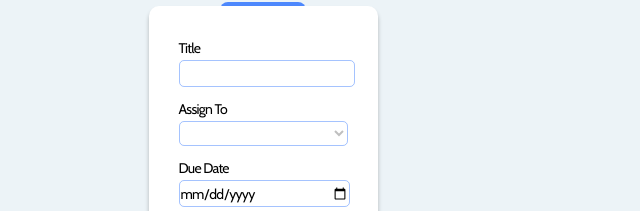
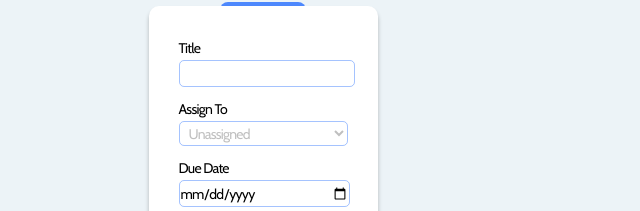
Before and after one commit to j-mcQueen/tasklister, a React (Create React App) app: page / in a window 1280 px wide. Both pictures are taken after a click on the button "Add Task". Shown: the part 234-445 px from the top of the page, without its empty margins (377-1017 px from the left). Built offline with nearby package versions, Linux system fonts and the light colour scheme; the HTML template or start-up script is replaced by a standard one.

Commit message:
Display project list on click

```diff
--- a/src/components/arena/Arena.js
+++ b/src/components/arena/Arena.js
@@ -9,13 +9,14 @@ import NewProject from "./NewProject";
 export default function Arena({...props}) {
     const [tasks, dispatch] = useReducer(taskReducer, []);
     const [projectModal, setProjectModal] = useState(false);
-    const [projects, setProjects] = useState([]);
+    const [projects, setProjects] = useState([{ id: "Unassigned", title: "Unassigned"}]);
 
     const addTask = ({...props}) => {
         dispatch({
             type: "added",
             id: props.taskTitle,
             title: props.taskTitle,
+            project: props.taskProject,
             date: props.taskDate,
             prio: props.taskPrio,
         });
@@ -136,6 +137,7 @@ export default function Arena({...props}) {
                     task={props.task}
                     setTask={props.setTask}
                     addTask={addTask}
+                    projects={projects}
                 />
                 :
                 projectModal
--- a/src/components/arena/NewProject.js
+++ b/src/components/arena/NewProject.js
@@ -18,7 +18,7 @@ export default function NewProject({...props}) {
                 <div className="project-btns">
                         <button
                             className="green"
-                            type="button"
+                            type="submit"
                             onClick={() => {
                                 props.setProjects([
                                     ...props.projects,
--- a/src/components/arena/NewTask.js
+++ b/src/components/arena/NewTask.js
@@ -3,6 +3,7 @@ import { useState } from "react";
 
 export default function NewTask({...props}) {
     const [taskTitle, setTaskTitle] = useState("");
+    const [taskProject, setTaskProject] = useState("");
     const [taskDate, setTaskDate] = useState("");
     const [taskPrio, setTaskPrio] = useState("high");
     return (
@@ -26,8 +27,20 @@ export default function NewTask({...props}) {
                     <fieldset>
                         <div>
                             <label htmlFor="task-project">Assign To</label>
-                            <select name="task-project" id="task-project">
-
+                            <select
+                                name="task-project"
+                                id="task-project"
+                                onChange={e => {
+                                    setTaskProject(e.target.value);
+                                }}
+                                >
+                                {
+                                    props.projects.map(project => (
+                                        <option value={project.title}>
+                                            {project.title}
+                                        </option>
+                                    ))
+                                }
                             </select>
                         </div>
                     </fieldset>
@@ -70,7 +83,7 @@ export default function NewTask({...props}) {
                         className="green"
                         type="submit"
                         onClick={() => {
-                            props.addTask({taskTitle, taskDate, taskPrio});
+                            props.addTask({taskTitle, taskProject, taskDate, taskPrio});
                             props.setTask(!props.task);
                         }}
                     >
--- a/src/components/arena/Project.js
+++ b/src/components/arena/Project.js
@@ -7,9 +7,13 @@ export default function Project({...props}) {
                     {props.project.title}
                 </span>
 
+                {
+                    props.project.title !== "Unassigned"
+                    ?
+                    <>
                         <span>
                             <svg
-                        className="remove icon"
+                                className="icon p-icon"
                                 onClick={() => {
                                     props.setProjects(
                                         props.projects.filter(item => item.id !== props.project.id)
@@ -23,6 +27,10 @@ export default function Project({...props}) {
                                     </path>
                             </svg>
                         </span>
+                    </>
+                    :
+                    <></>
+                }
         </div>
     )
 }
--- a/src/components/arena/Task.js
+++ b/src/components/arena/Task.js
@@ -64,8 +64,8 @@ export default function Task({task, editTask, deleteTask}) {
 
                     <div className="task-prop">
                         <p>
-                            <span>Project:</span>
-                        </p>{/* project title goes here -> if no project has been declared, print "unassigned" */}
+                            <span>Project:</span> {task.project}
+                        </p>
                     </div>
 
                     <div className="task-prop">
--- a/src/components/arena/arena.css
+++ b/src/components/arena/arena.css
@@ -198,6 +198,7 @@ fieldset div {
     border-radius: 10px;
     padding: 10px;
     transition: 0.3s ease;
+    height: 100%;
 }
 
 .project:hover {
@@ -205,3 +206,8 @@ fieldset div {
     transform: scale(0.98);
     cursor: pointer;
 }
+
+.p-icon:hover {
+    background-color: var(--pri);
+    color: black;
+}
--- a/src/components/arena/taskReducer.js
+++ b/src/components/arena/taskReducer.js
@@ -7,6 +7,7 @@ const taskReducer = (tasks, action) => {
                     {
                         id: action.id,
                         title: action.title,
+                        project: action.project,
                         date: action.date,
                         prio: action.prio,
                     }
```
Lines whose indentation alone changed are shown as unchanged.
